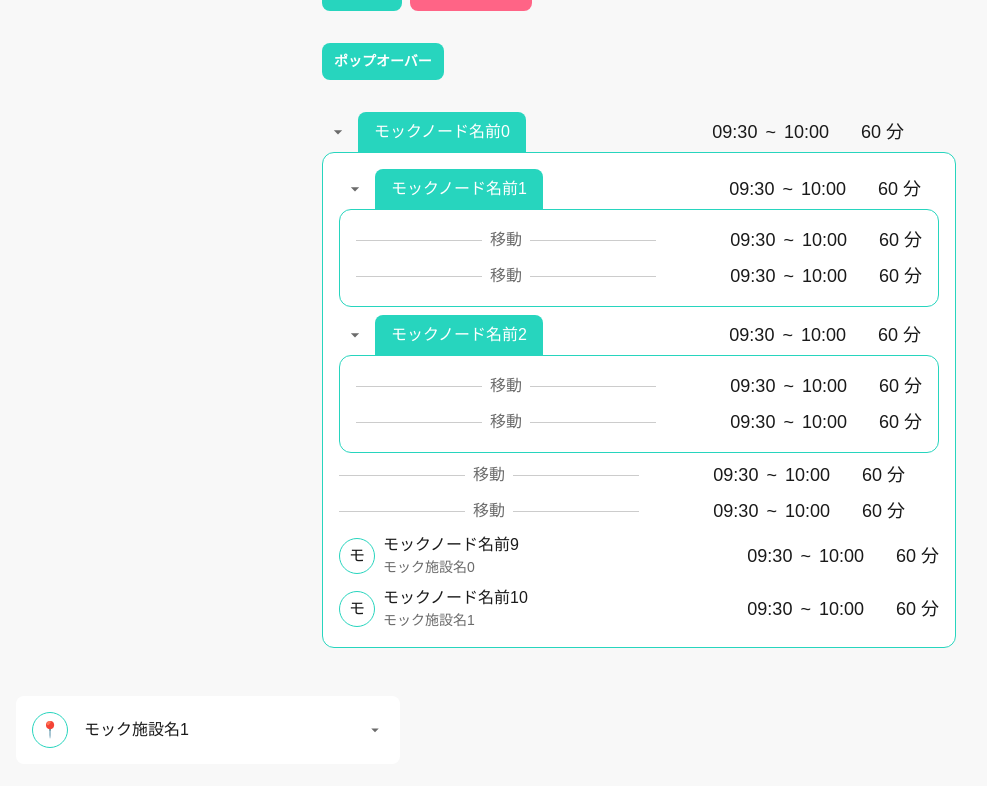
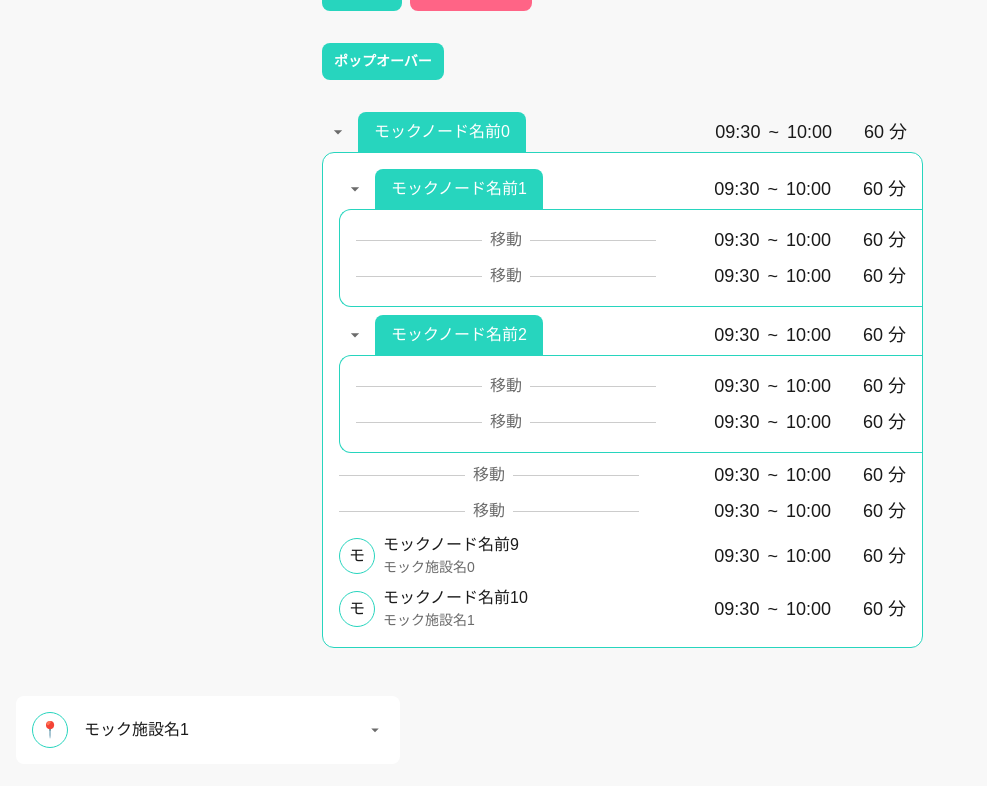
Before and after one commit to SOTA-swp/frontend, a Next.js app: page /dev in a window 1280 px wide. Shown: the part 977-1763 px from the top of the page, without its empty margins (0-987 px from the left). Built offline with nearby package versions, Linux system fonts and the light colour scheme.

Commit message:
💄 深さによるスタイルを変更

```diff
--- a/app/plans/_components/ProcessNode/MoveNode.tsx
+++ b/app/plans/_components/ProcessNode/MoveNode.tsx
@@ -7,7 +7,7 @@ type MoveNodeProps = NodeType;
 
 function MoveNode({ id }: MoveNodeProps) {
   return (
-    <div className="flex items-center gap-4">
+    <div className="flex items-center justify-between gap-4">
       <div
         className={clsx(
           "flex gap-2 items-center text-text-secondary",
--- a/app/plans/_components/ProcessNode/Node.tsx
+++ b/app/plans/_components/ProcessNode/Node.tsx
@@ -6,10 +6,11 @@ import ProcessNode from "./ProcessNode";
 
 export interface NodeProps {
   id: string;
+  depth?: number;
   readOnly?: boolean;
 }
 
-function Node({ id }: NodeProps) {
+function Node({ id, depth = 0 }: NodeProps) {
   const node = useNodeStore((state) => state.nodes[id]);
 
   if (!node) {
@@ -18,7 +19,7 @@ function Node({ id }: NodeProps) {
 
   const content = (() => {
     if (node.nodeType === "process") {
-      return <ProcessNode {...node} />;
+      return <ProcessNode {...node} depth={depth} />;
     } else if (node.nodeType === "move") {
       return <MoveNode {...node} />;
     } else if (node.nodeType === "location") {
--- a/app/plans/_components/ProcessNode/ProcessNode.tsx
+++ b/app/plans/_components/ProcessNode/ProcessNode.tsx
@@ -13,9 +13,11 @@ import { MdArrowDropDown } from "react-icons/md";
 import clsx from "clsx";
 import styles from "./styles.module.css";
 
-type ProcessNodeProps = NodeType;
+interface ProcessNodeProps extends NodeType {
+  depth?: number;
+}
 
-function ProcessNode({ id, name, ...props }: ProcessNodeProps) {
+function ProcessNode({ id, name, depth = 0, ...props }: ProcessNodeProps) {
   const { updateNode } = useNodeStore();
 
   const childrenNodes = useNodeStore(
@@ -33,7 +35,7 @@ function ProcessNode({ id, name, ...props }: ProcessNodeProps) {
 
   return (
     <div>
-      <div className={"flex gap-8 items-center"}>
+      <div className={"flex gap-4 items-center justify-between"}>
         <div
           className={clsx("flex items-center gap-1 self-end", styles.content)}
           title={name}>
@@ -64,9 +66,13 @@ function ProcessNode({ id, name, ...props }: ProcessNodeProps) {
         </div>
         <TimeContent id={id} {...props} />
       </div>
-      <div className="flex flex-col gap-2 p-4 border border-primary bg-paper rounded-xl">
+      <div
+        className={clsx(
+          "flex flex-col gap-2 p-4 pr-0 border border-primary bg-paper rounded-xl",
+          depth !== 0 && "rounded-r-none border-r-0"
+        )}>
         {childrenNodes?.map((childId) => (
-          <Node key={childId} id={childId} />
+          <Node key={childId} id={childId} depth={depth + 1} />
         ))}
       </div>
     </div>
--- a/app/plans/_components/ProcessNode/TimeContent.tsx
+++ b/app/plans/_components/ProcessNode/TimeContent.tsx
@@ -20,7 +20,7 @@ function TimeContent({ id }: TimeContentProps) {
   };
 
   return (
-    <div className="flex gap-8 items-center min-w-[250px] justify-end text-lg">
+    <div className="flex gap-8 items-center min-w-[250px] justify-end text-lg pr-4">
       <div className="flex gap-2 items-center">
         <EditElement
           id={id}
```
